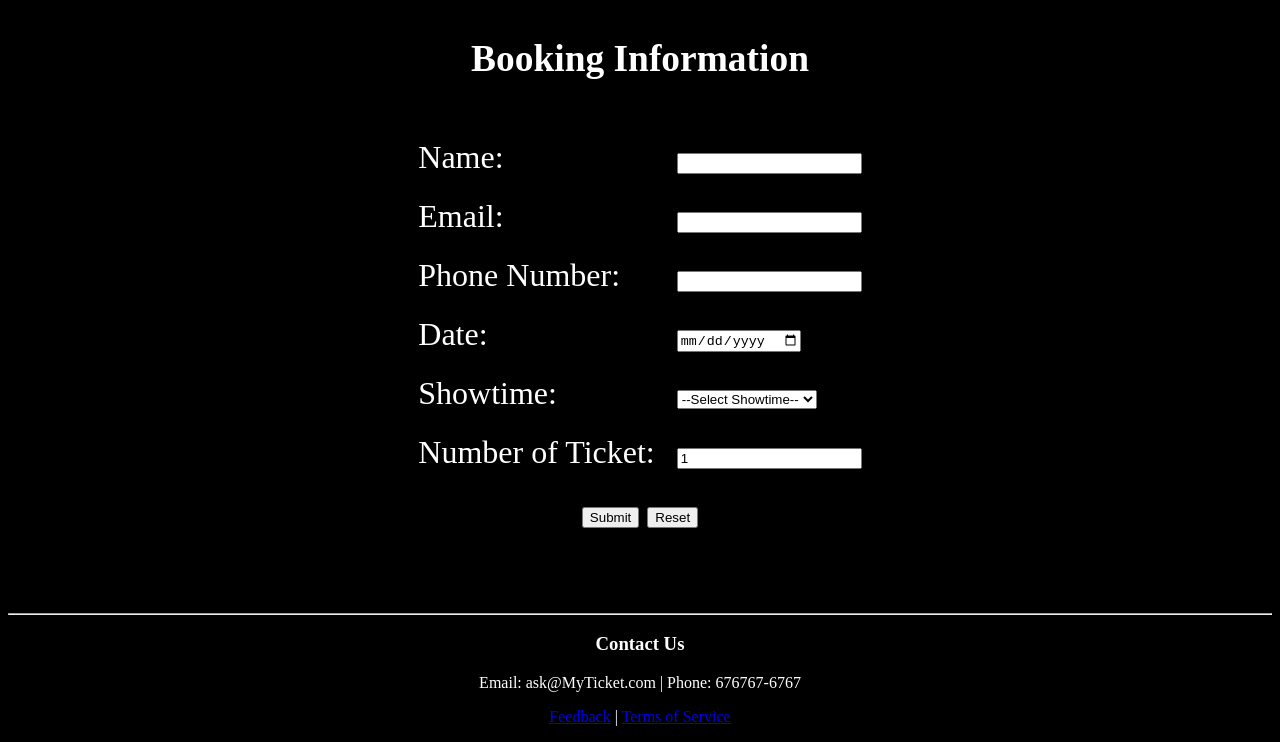
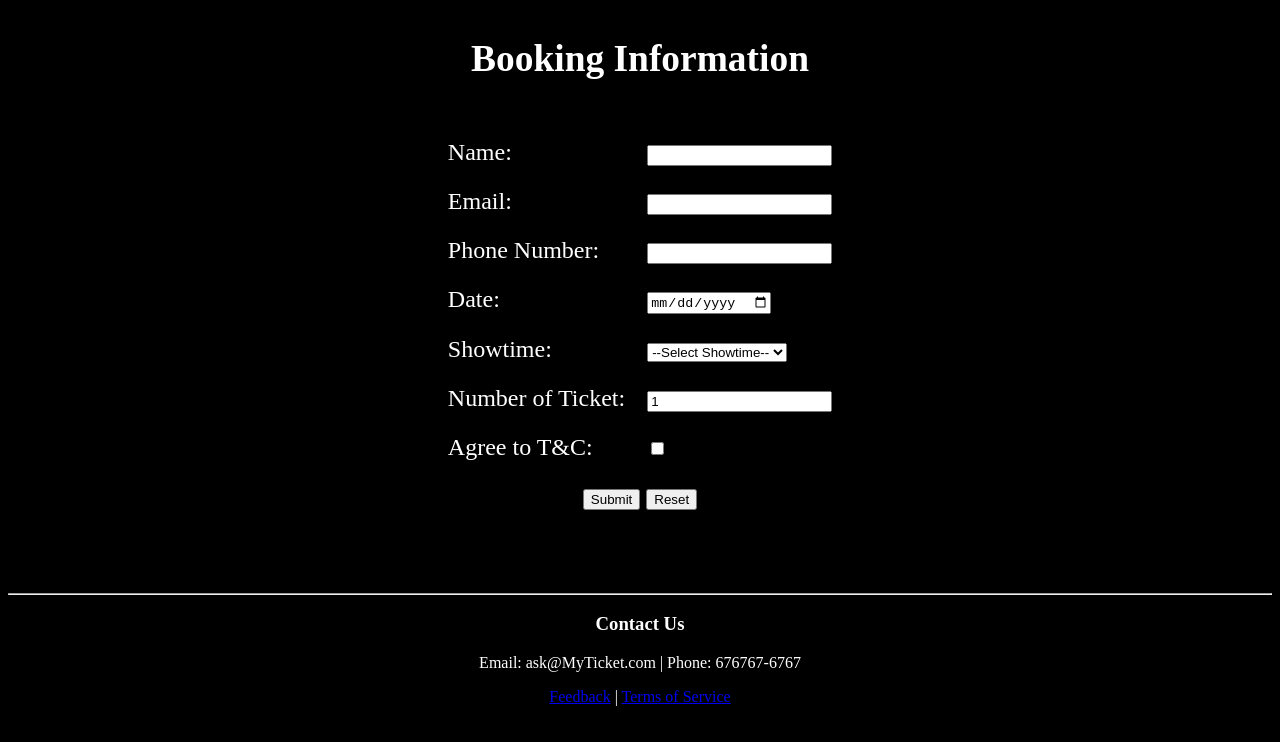
Before and after one commit to Fizzul06/MyTicketdotCom, a plain HTML site: page MJokerPage.html in a window 1280 px wide. Shown: the part 722-1464 px from the top of the page. Drawn offline with Linux system fonts and the light colour scheme.

Commit message:
added checkbox to movie page

```diff
--- a/MJokerPage.html
+++ b/MJokerPage.html
@@ -66,7 +66,7 @@
 
         <form action="CompleteBooking.html">
             <h3 align="center">Booking Information</h1>
-            <font size="6">
+            <font size="5">
             <table align="center" cellspacing="20">
                 <tr>
                     <td>Name:</td>
@@ -99,6 +99,10 @@
                     <td><input type="number" value="1"></td>
                 </tr>
                 <tr>
+                    <td>Agree to T&C:</td>
+                    <td><input type="checkbox" required></td>
+                </tr>
+                <tr>
                     <th colspan="2">
                         <input type="submit" value="Submit">
                         <input type="reset">
```
